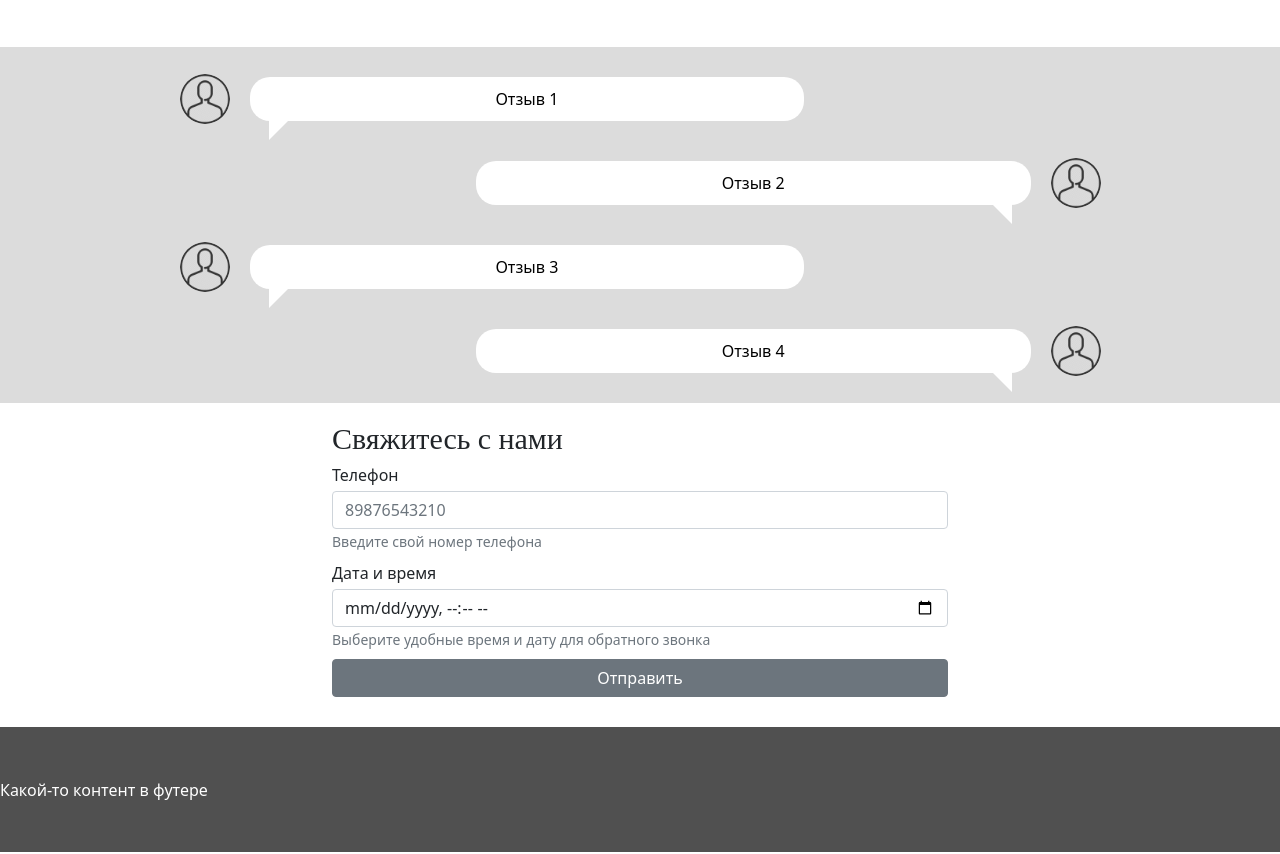
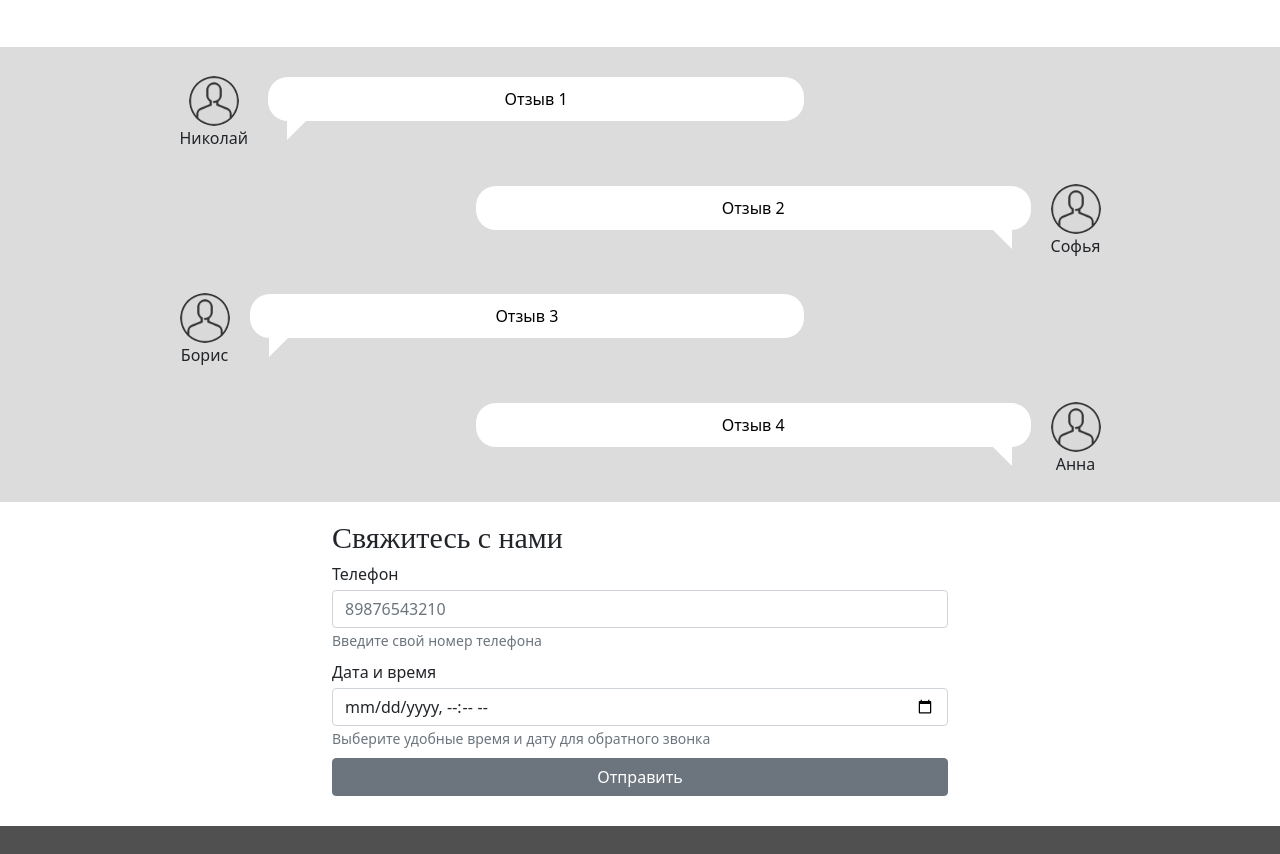
Before and after one commit to EgSergeenko/web_itmo, a website: page index.html in a window 1280 px wide. Shown: the part 845-1699 px from the top of the page. Drawn offline with nearby package versions, Linux system fonts and the light colour scheme.

Commit message:
Add custom scrollbar, captions for avatars

```diff
--- a/index.html
+++ b/index.html
@@ -18,10 +18,10 @@
 <body>
 <nav class="navbar navbar-expand-lg navbar-light header fixed-top">
     <div class="container-fluid d-flex justify-content-center">
-        <a class="navbar-brand" href="#"><i class="fas fa-coffee fa-lg"></i></a>
+        <a class="navbar-brand" href="index.html"><i class="fas fa-coffee fa-lg"></i></a>
         <ul class="navbar-nav d-flex">
             <li class="nav-item">
-                <a class="nav-link n" href="#">Главная</a>
+                <a class="nav-link n" href="index.html">Главная</a>
             </li>
             <li class="nav-item">
                 <a class="nav-link" href="#">О нас</a>
@@ -52,26 +52,38 @@
     <div class="row w-75">
         <div class="col-12">
             <div class="review left">
-                <img class="avatar" src="bl_872_profile_avatar_anonymous_customer_user_head_human-512.png" alt="">
+                <figure style="text-align: center">
+                    <img class="avatar" src="bl_872_profile_avatar_anonymous_customer_user_head_human-512.png" alt="">
+                    <figcaption>Николай</figcaption>
+                </figure>
                 <div class="box sb3 right">Отзыв 1</div>
             </div>
         </div>
         <div class="col-12">
             <div class="review right">
                 <div class="box sb4 left">Отзыв 2</div>
-                <img class="avatar" src="bl_872_profile_avatar_anonymous_customer_user_head_human-512.png" alt="">
+                <figure style="text-align: center">
+                    <img class="avatar" src="bl_872_profile_avatar_anonymous_customer_user_head_human-512.png" alt="">
+                    <figcaption>Софья</figcaption>
+                </figure>
             </div>
         </div>
         <div class="col-12">
             <div class="review left">
-                <img class="avatar" src="bl_872_profile_avatar_anonymous_customer_user_head_human-512.png" alt="">
+                <figure style="text-align: center">
+                    <img class="avatar" src="bl_872_profile_avatar_anonymous_customer_user_head_human-512.png" alt="">
+                    <figcaption>Борис</figcaption>
+                </figure>
                 <div class="box sb3 right">Отзыв 3</div>
             </div>
         </div>
         <div class="col-12">
             <div class="review right">
                 <div class="box sb4 left">Отзыв 4</div>
-                <img class="avatar" src="bl_872_profile_avatar_anonymous_customer_user_head_human-512.png" alt="">
+                <figure style="text-align: center">
+                    <img class="avatar" src="bl_872_profile_avatar_anonymous_customer_user_head_human-512.png" alt="">
+                    <figcaption>Анна</figcaption>
+                </figure>
             </div>
         </div>
     </div>
--- a/style.css
+++ b/style.css
@@ -83,7 +83,7 @@
     width: 70%;
     display: flex;
     flex-direction: row;
-    align-items: center;
+    align-items: baseline;
 }
 
 .left {
@@ -98,3 +98,19 @@
     margin: 50px 20px;
     text-align: center;
 }
+
+::-webkit-scrollbar {
+    width: 10px;
+}
+
+::-webkit-scrollbar-track {
+    background: #f1f1f1;
+}
+
+::-webkit-scrollbar-thumb {
+    background: darkgray;
+}
+
+::-webkit-scrollbar-thumb:hover {
+    background: gray;
+}
```
